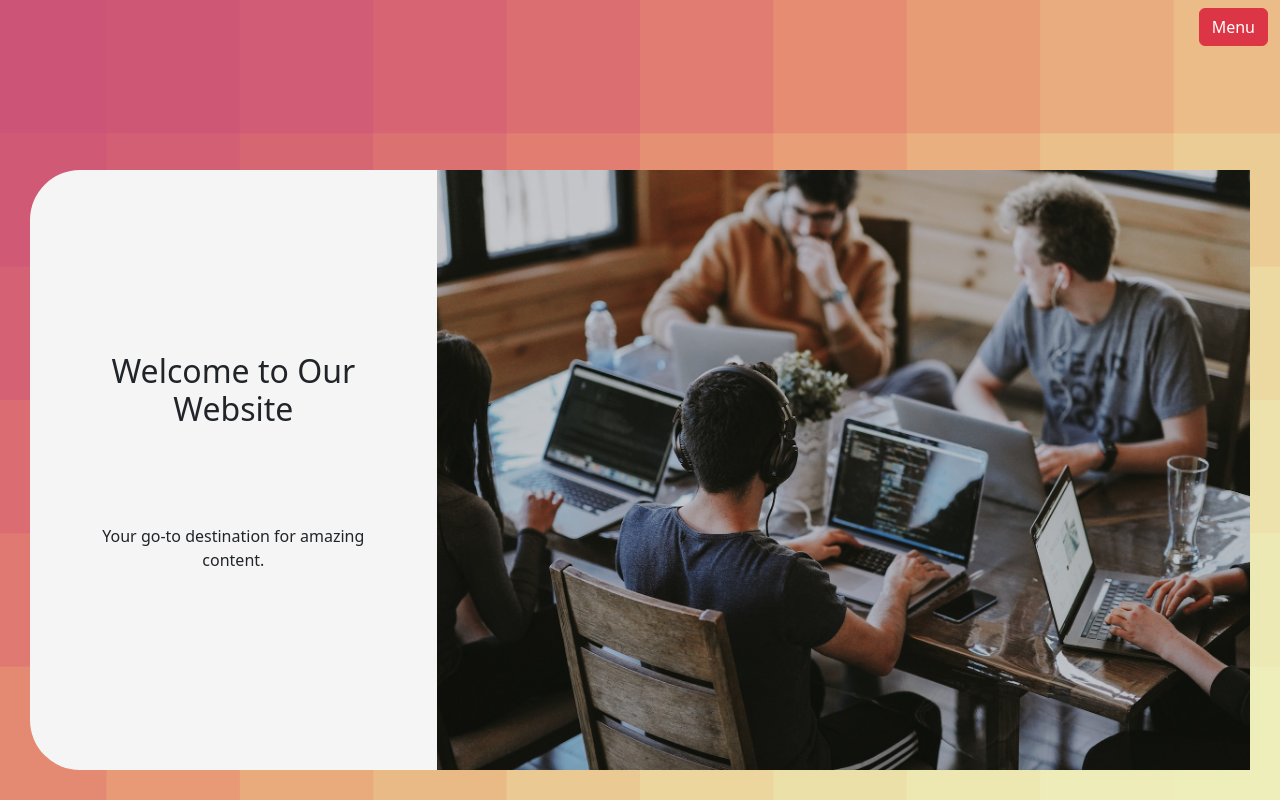
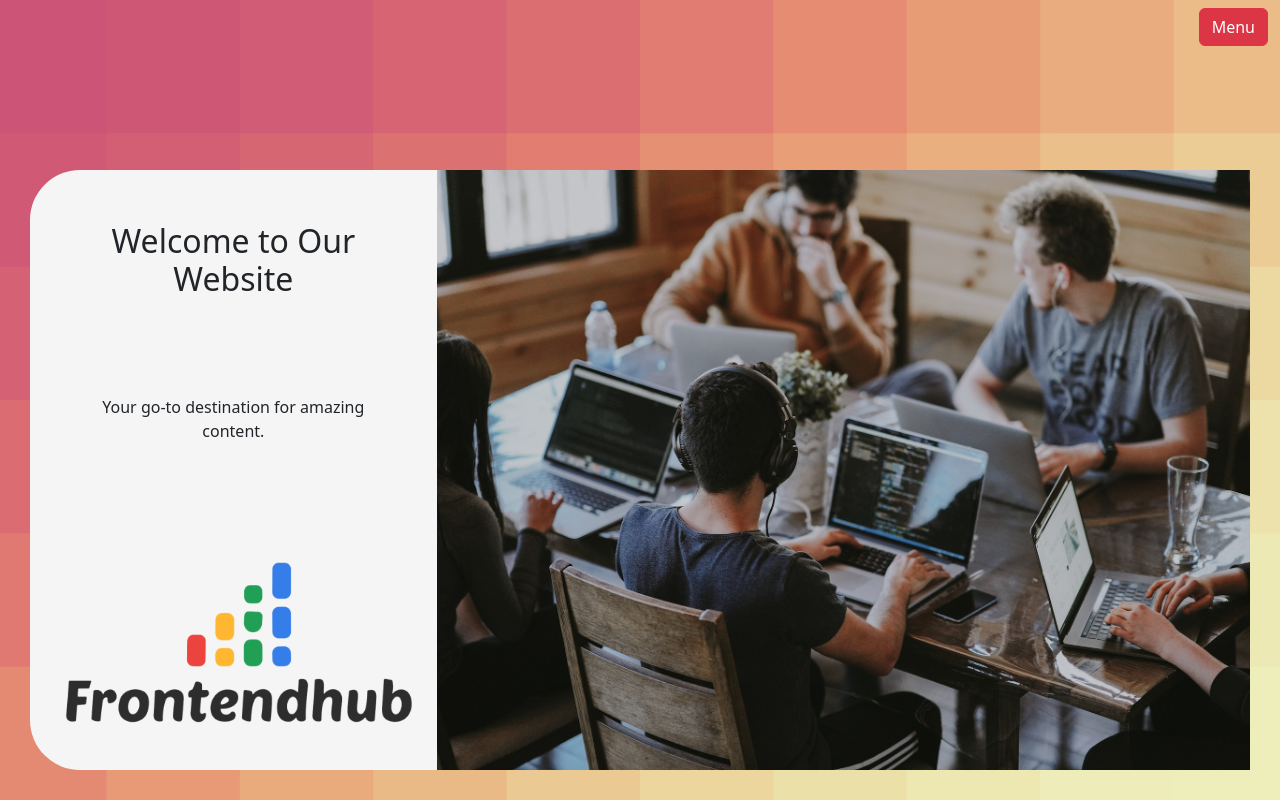
Before and after one commit to gines18/FrontEndHub, a React (Vite) app: page / in a window 1280 px wide. Shown: the top 800 px of the page. Built offline with nearby package versions, Linux system fonts and the light colour scheme; no server answers.

Commit message:
add logo to Hero.jsx

```diff
--- a/src/components/Hero.jsx
+++ b/src/components/Hero.jsx
@@ -32,6 +32,7 @@ const Hero = () => {
         <div id="about" className="welcome">
           <h1>Welcome to Our Website</h1>
           <p>Your go-to destination for amazing content.</p>
+        <img className="logo-img" src="logo-website.png" alt="" />
         </div>
         <div className="image"></div>
       </motion.div>
--- a/src/components/Menu.jsx
+++ b/src/components/Menu.jsx
@@ -14,9 +14,9 @@ function Menu() {
 
 
   return (
-    <nav className='container-fluid fixed-top d-flex justify-content-end mt-2 mb-4 pe-6'>
-       <button onClick={scrollToComponent} type="button" className="btn btn-danger">Menu</button>
-       </nav>
+<nav className='container-fluid fixed-top d-flex justify-content-end mt-2 mb-4 pe-6'>
+   <button onClick={scrollToComponent} type="button" className="btn btn-danger">Menu</button>
+   </nav>
 
   )
 }
--- a/src/components/Styles.css
+++ b/src/components/Styles.css
@@ -681,6 +681,7 @@ section {
   width: 100%;
   color: #fbfaf9;
   font-size: 3rem;
+  margin-top: 100px;
 }
 @media (max-width: 768px) {
   .header-news {
@@ -695,12 +696,11 @@ section {
 }
 
 .underline-news{
-
 color: black;
 font-weight: 500;
-
 }
 
+/* Logo website */
 .logo-container{
 display: flex;
 justify-content: center;
```
